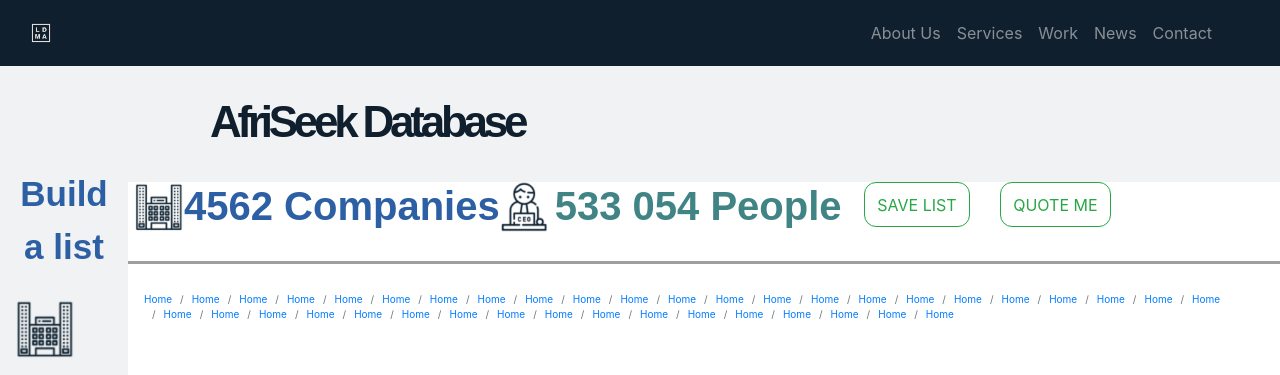
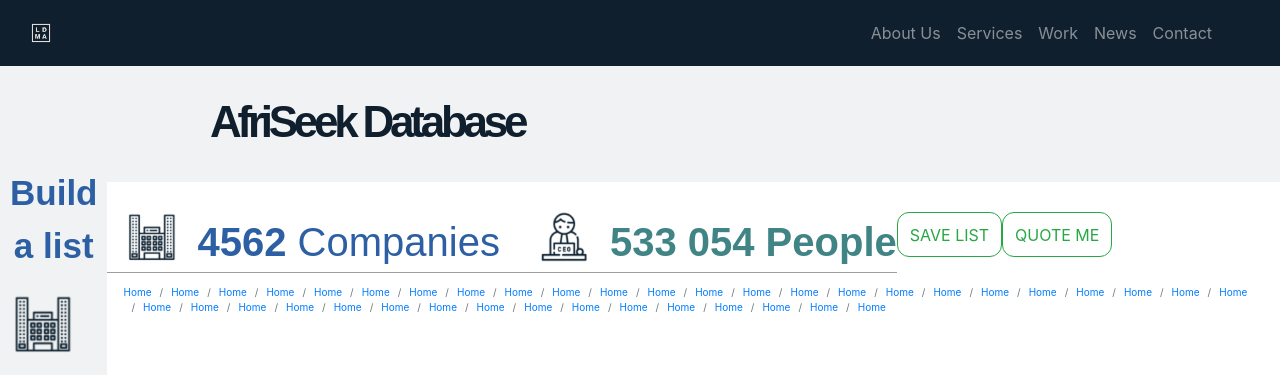
Before and after one commit to Keigh-dev/Final-project, a plain HTML site: page fe/index.html in a window 1280 px wide. Shown: the top 375 px of the page. Drawn offline with nearby package versions, Linux system fonts and the light colour scheme.

Commit message:
initial-sub-heading-layout-fix

```diff
--- a/fe/index.html
+++ b/fe/index.html
@@ -96,7 +96,40 @@
     <!--main-->
     <div class="app__main">
 
-       <div class="container">
+      <div class="sub-heading-main-content-container">
+        <div class="people-and-company-statistices-content-container">
+          <div class="company-content-container">
+            <span class="companies_logo">
+              <img src="assets/x1000070x70.png">
+            </span>
+            <span class="companies">
+              <h1>
+                <b>4562</b> Companies
+              </h1>
+            </span>
+          </div>
+
+          <div class="people-content-container">
+            <span class="people_logo">
+              <img src="assets/ceos0170x70.png">
+            </span>
+            <span class="people">
+              <b>533 054</b> People
+            </span>
+          </div>
+        </div>
+
+        <div class="sub-heading-button-container">
+          <span>
+            <button type="button" class="btn btn-outline-success">SAVE LIST</button>
+          </span>
+          <span>
+            <button type="button" class="btn btn-outline-success">QUOTE ME</button>
+          </span>
+        </div>
+      </div>
+
+       <!-- <div class="container">
         <div class="row">
           <div class="companies_logo">
             <img src="assets/x1000070x70.png">
@@ -120,10 +153,10 @@
             <button type="button" class="btn btn-outline-success">QUOTE ME</button>
           </div>
         </div>
-      </div>
+      </div>  -->
 
       <!---Line under the menu-->
-      <hr class="line-hr" />
+      <!-- <hr class="line-hr" /> -->
 
       <!--breadcrumb menu-->
       <nav style="--bs-breadcrumb-divider: '>';" aria-label="breadcrumb">
--- a/fe/style.css
+++ b/fe/style.css
@@ -37,10 +37,37 @@
 }
 
 .app__main {
-  flex: 0.9;
+  display: flex;
+  flex-direction: column;
   background-color: #ffffff;
   height: 150vh;
 }
+
+.sub-heading-main-content-container {
+  display: flex;
+  flex-direction: row;
+  padding-top: 30px;
+}
+
+.people-and-company-statistices-content-container {
+  display: flex;
+  flex-direction: row;
+  border-bottom: 1px solid #9e9e9e;
+}
+
+.company-content-container {
+  display: flex;
+  flex-direction: row;
+  margin-left: 20px;
+  margin-right: 40px;
+}
+
+.companies,
+h1 {
+  margin-bottom: 0px;
+  line-height: inherit;
+}
+
 .companies {
   color: rgba(44, 95, 163, 1);
   font-weight: 600;
@@ -49,11 +76,22 @@
   font-family: helveticaneue_ce85heavy, Arial;
   letter-spacing: 0;
   text-decoration: none;
+  margin-left: 20px;
 }
-.companies_logo img
-{
-    width: 50px;
-    height: 50px;
+.companies_logo img {
+  width: 50px;
+  height: 50px;
+}
+
+.people-content-container {
+  display: flex;
+  flex-direction: row;
+}
+
+.people,
+h1 {
+  margin-bottom: 0px;
+  line-height: inherit;
 }
 
 .people {
@@ -65,14 +103,18 @@
   font-family: helveticaneue_ce85heavy, Arial;
   letter-spacing: 0;
   text-decoration: none;
+  margin-left: 20px;
 }
 
-.people_logo img
-{
-    width: 50px;
-     height: 50px;
+.people_logo img {
+  width: 50px;
+  height: 50px;
 }
 
+.sub-heading-button-container {
+  display: flex;
+  flex-direction: row;
+}
 .app__sideHeader {
   font-size: 35px;
   font-weight: 700;
@@ -186,5 +228,4 @@
 .btn-outline-success {
   border-radius: 12px;
   height: 45px;
-  color: ;
 }
```
